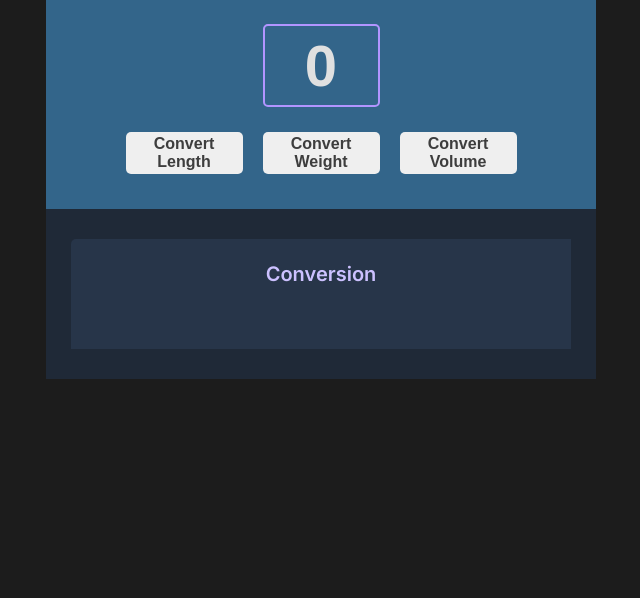
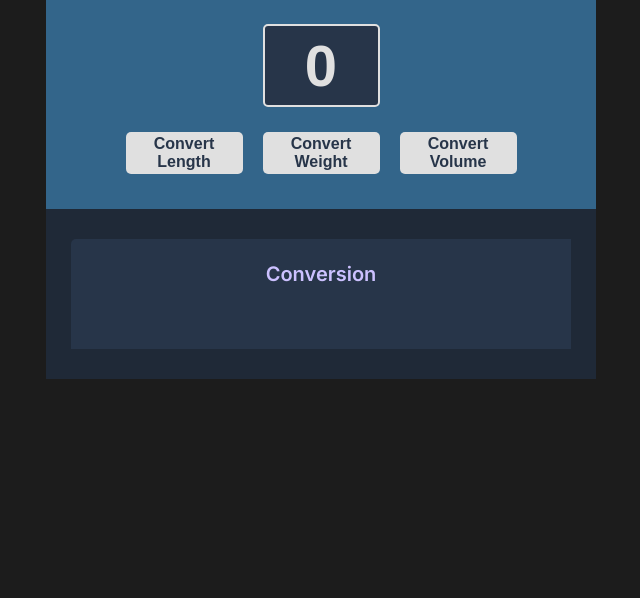
Before and after one commit to MetricOrder/unit-converter2.0, a plain HTML site: page index.html in a window 1280 px wide. Shown: the part 202-800 px from the top of the page, without its empty margins (319-959 px from the left). Drawn offline with Linux system fonts and the light colour scheme.

Commit message:
styling and color changed

```diff
--- a/index.css
+++ b/index.css
@@ -31,9 +31,9 @@ h1 {
     margin-top: 18px;
     font-size: 58px;
     font-weight: 800;
-    background: #33658a;
+    background: #273549;
     color: #e0e0e0;
-    border: #B295FF solid 2px;
+    border: #e0e0e0 solid 2px;
     border-radius: 5px;
 
 }
@@ -41,7 +41,8 @@ button {
     margin: 0 10;
     width: 117px;
     height: 42px;
-    color: #3D3D3D;
+    color: #273549;
+    background: #e0e0e0;
     font-size: 16px;
     font-weight: 600;
     border: none;
```
Also changed, not shown: index.html (+1 -1 lines).
